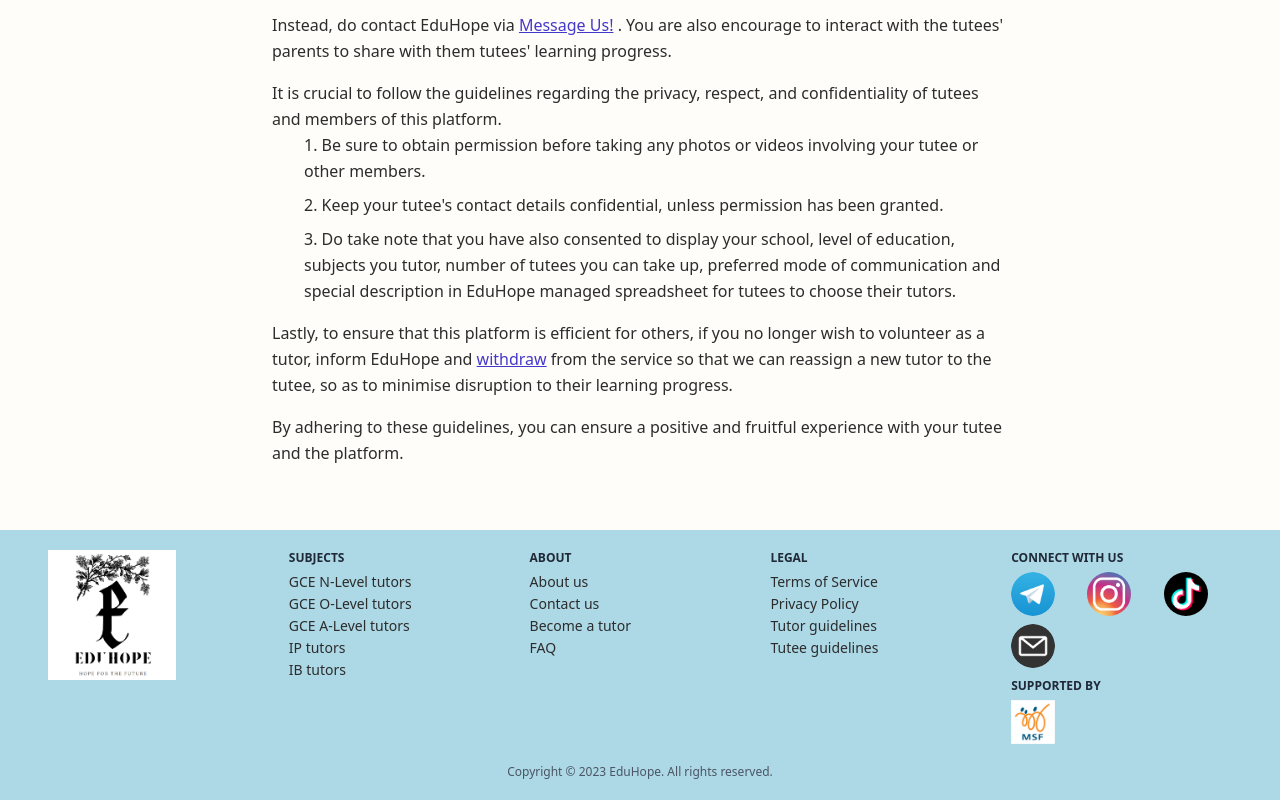
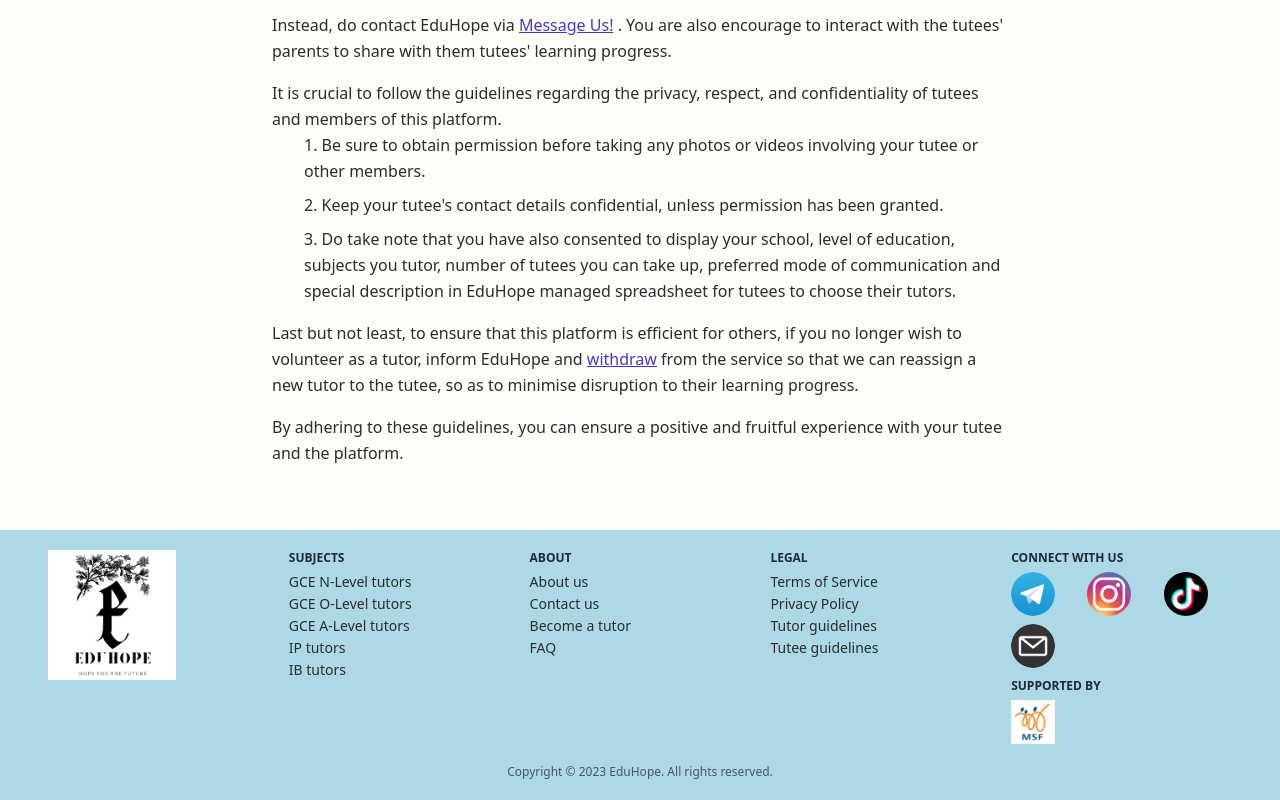
Before and after one commit to tch1001/EduHopeSG, a Next.js app in the folder frontend/: page /guidelines/tutor in a window 1280 px wide. Shown: the part 604-1404 px from the top of the page. Built offline with nearby package versions, Linux system fonts and the light colour scheme; no server answers.

Commit message:
Minor modifications.

```diff
--- a/frontend/pages/guidelines/tutor.js
+++ b/frontend/pages/guidelines/tutor.js
@@ -65,7 +65,7 @@ const FAQ = () => {
                     </ul>
                 </div>
                 <p className="py-2">
-                    Lastly, to ensure that this platform is efficient for others,
+                    Last but not least, to ensure that this platform is efficient for others,
                     if you no longer wish to volunteer as a tutor,
                     inform EduHope and{" "}
                     <Link href="/" className="link" passHref>withdraw</Link>{" "}
```
